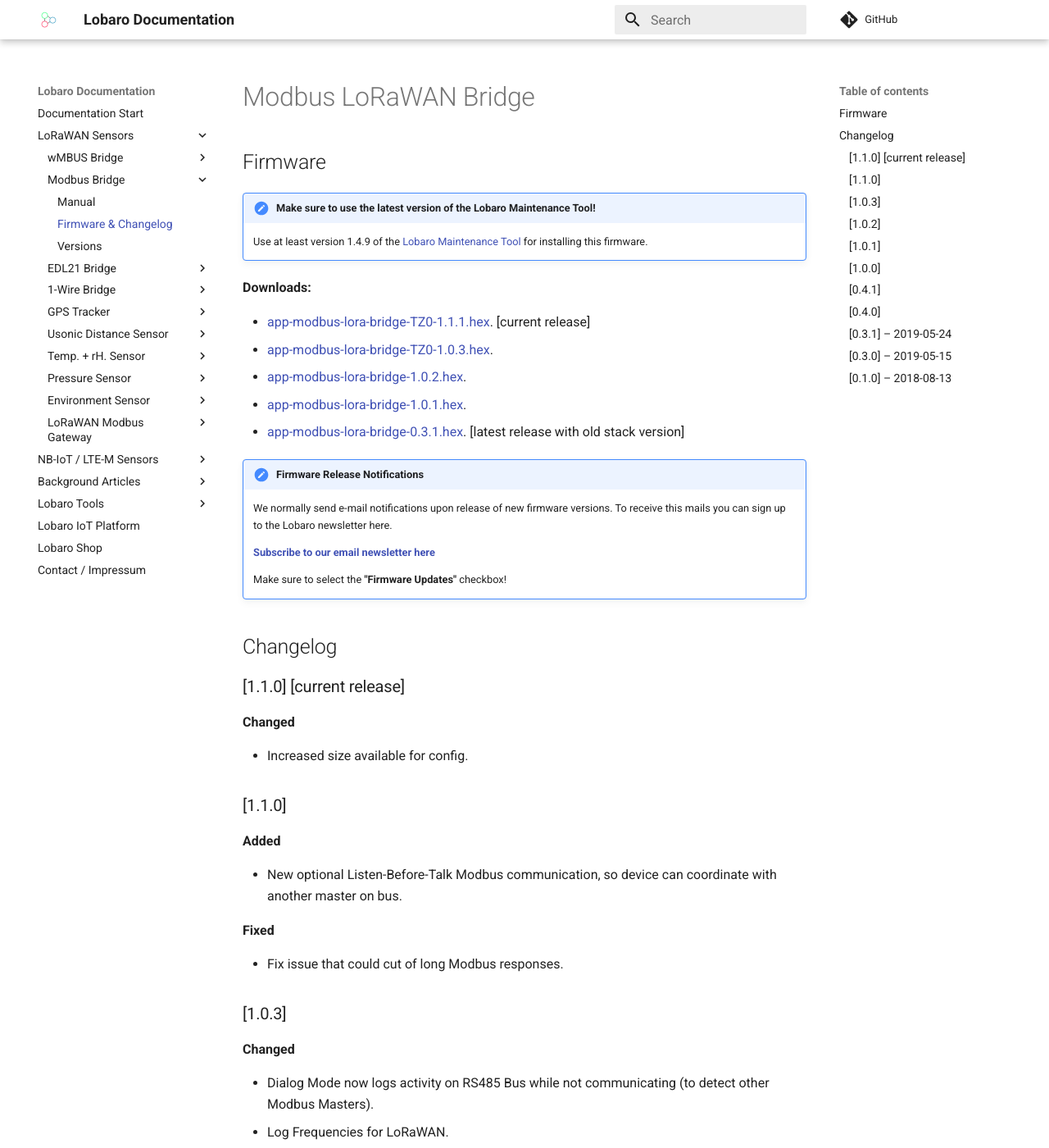
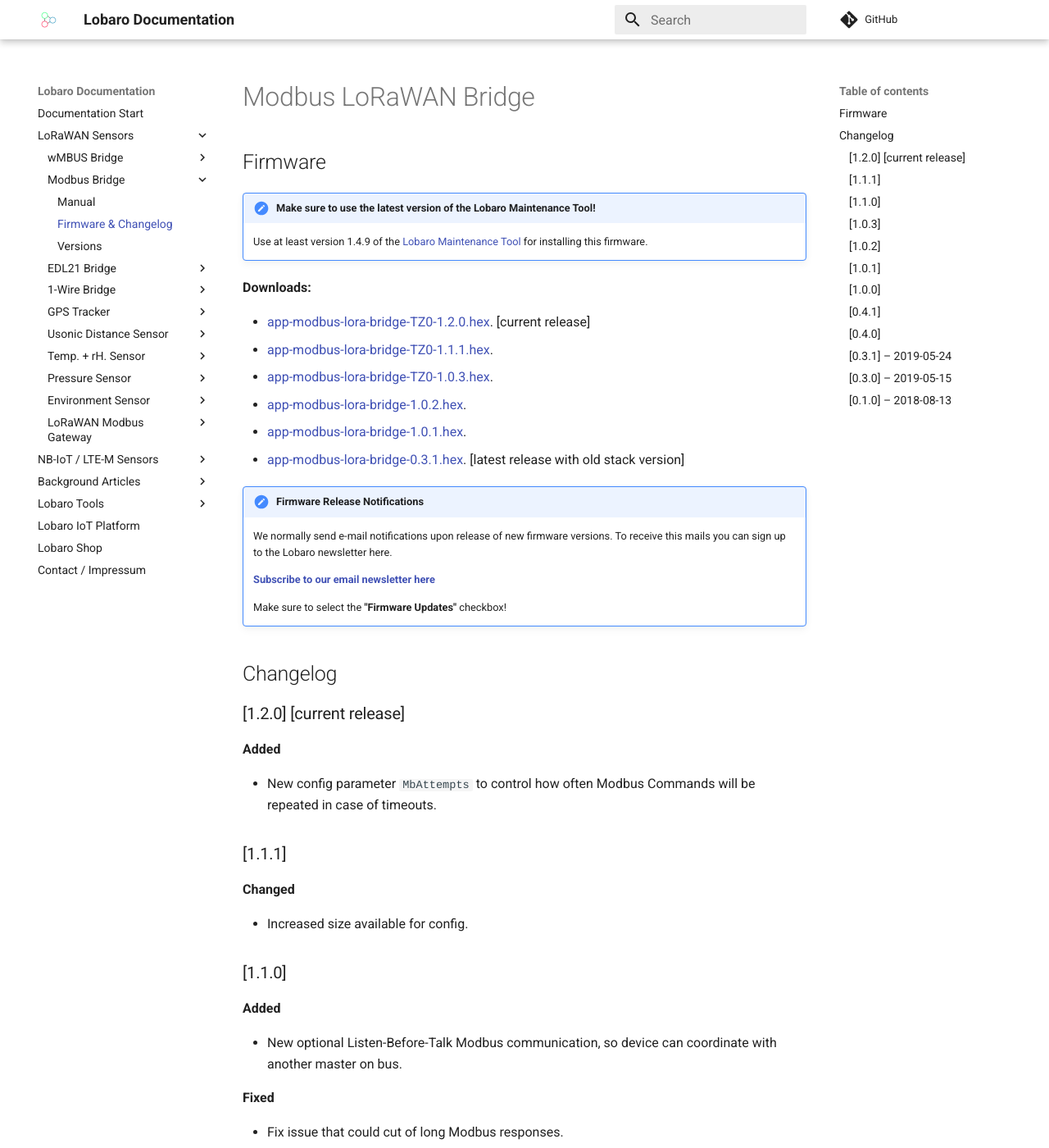
Before and after one commit to Lobaro/docs, an MkDocs documentation site: the page built from docs/lorawan-sensors/modbus-lorawan/firmware.md, in a window 1280 px wide and 1400 px high. Shown: the whole window at 82% size. Built offline with MkDocs 1.6.1 and Material for MkDocs 9.7.7, drawn with Linux system fonts in a browser that asks for light colours; a script that is not in the unit is left out; comment, search, counter and statistics services are not loaded.

Commit message:
Add v1.2.0 of LoRaWAN Modbus Bridge

```diff
--- a/docs/lorawan-sensors/modbus-lorawan/firmware.md
+++ b/docs/lorawan-sensors/modbus-lorawan/firmware.md
@@ -8,7 +8,8 @@
 
 **Downloads:**
 
-* [app-modbus-lora-bridge-TZ0-1.1.1.hex](firmware/app-modbus-lora-bridge-TZ0-1.1.1.hex). [current release]
+* [app-modbus-lora-bridge-TZ0-1.2.0.hex](firmware/app-modbus-lora-bridge-TZ0-1.2.0.hex). [current release]
+* [app-modbus-lora-bridge-TZ0-1.1.1.hex](firmware/app-modbus-lora-bridge-TZ0-1.1.1.hex).
 * [app-modbus-lora-bridge-TZ0-1.0.3.hex](firmware/app-modbus-lora-bridge-TZ0-1.0.3.hex).
 * [app-modbus-lora-bridge-1.0.2.hex](firmware/app-modbus-lora-bridge-1.0.2.hex).
 * [app-modbus-lora-bridge-1.0.1.hex](firmware/app-modbus-lora-bridge-1.0.1.hex).
@@ -26,7 +27,12 @@
 
 ## Changelog
 
-### [1.1.0] [current release]
+### [1.2.0] [current release]
+**Added**
+
+- New config parameter `MbAttempts` to control how often Modbus Commands will be repeated in case of timeouts.
+
+### [1.1.1]
 **Changed**
 
 - Increased size available for config.
```
Also changed, not shown: 1 other file.
